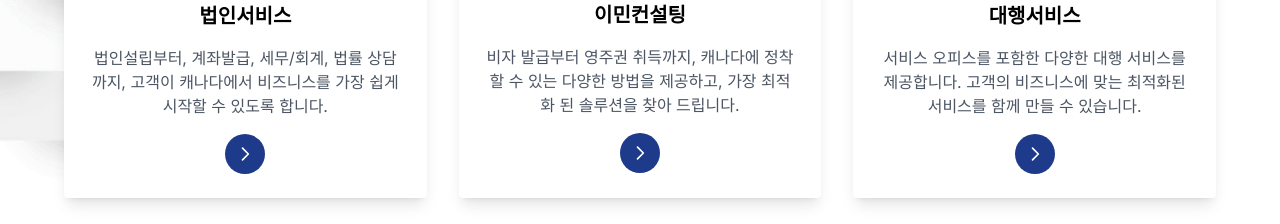
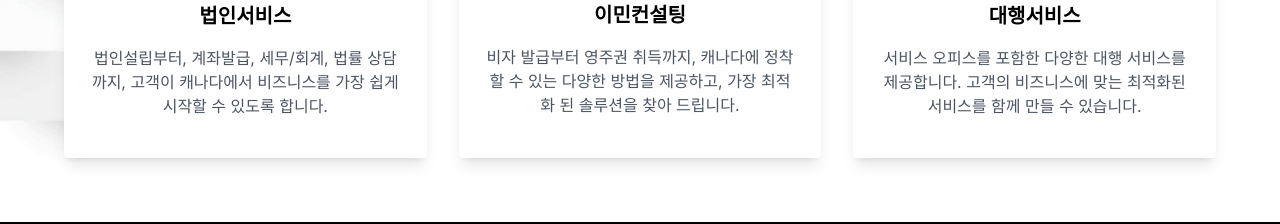
Before and after one commit to npaik/RP-Home, a Next.js app: page / in a window 1280 px wide. Shown: the part 2540-2764 px from the top of the page. Built offline with nearby package versions, Linux system fonts and the light colour scheme.

Commit message:
main page fix

```diff
--- a/src/app/components/main/fifth-block.tsx
+++ b/src/app/components/main/fifth-block.tsx
@@ -42,24 +42,7 @@ export default function FifthBlock() {
               캐나다에서 비즈니스를 가장 쉽게 시작할 수 있도록 합니다.
             </p>
             <div className="text-center">
-              <Link href="/corporation">
-                <div className="inline-flex items-center justify-center w-10 h-10 rounded-full bg-blue-900 text-white cursor-pointer">
-                  <svg
-                    xmlns="http://www.w3.org/2000/svg"
-                    fill="none"
-                    viewBox="0 0 24 24"
-                    stroke="currentColor"
-                    className="w-5 h-5"
-                  >
-                    <path
-                      strokeLinecap="round"
-                      strokeLinejoin="round"
-                      strokeWidth={2}
-                      d="M9 5l7 7-7 7"
-                    />
-                  </svg>
-                </div>
-              </Link>
+              <Link href="/corporation"></Link>
             </div>
           </div>
           <div className="bg-white p-6 rounded shadow-lg text-center relative">
@@ -76,26 +59,6 @@ export default function FifthBlock() {
               비자 발급부터 영주권 취득까지, 캐나다에 정착할 수 있는 다양한
               방법을 제공하고, 가장 최적화 된 솔루션을 찾아 드립니다.
             </p>
-            <div className="text-center">
-              <Link href="/support">
-                <div className="inline-flex items-center justify-center w-10 h-10 rounded-full bg-blue-900 text-white cursor-pointer">
-                  <svg
-                    xmlns="http://www.w3.org/2000/svg"
-                    fill="none"
-                    viewBox="0 0 24 24"
-                    stroke="currentColor"
-                    className="w-5 h-5"
-                  >
-                    <path
-                      strokeLinecap="round"
-                      strokeLinejoin="round"
-                      strokeWidth={2}
-                      d="M9 5l7 7-7 7"
-                    />
-                  </svg>
-                </div>
-              </Link>
-            </div>
           </div>
           <div className="bg-white p-6 rounded shadow-lg text-center relative">
             <div className="absolute inset-x-0 bottom-0 h-2/3"></div>
@@ -111,26 +74,6 @@ export default function FifthBlock() {
               서비스 오피스를 포함한 다양한 대행 서비스를 제공합니다. 고객의
               비즈니스에 맞는 최적화된 서비스를 함께 만들 수 있습니다.
             </p>
-            <div className="text-center">
-              <Link href="/business-consulting">
-                <div className="inline-flex items-center justify-center w-10 h-10 rounded-full bg-blue-900 text-white cursor-pointer">
-                  <svg
-                    xmlns="http://www.w3.org/2000/svg"
-                    fill="none"
-                    viewBox="0 0 24 24"
-                    stroke="currentColor"
-                    className="w-5 h-5"
-                  >
-                    <path
-                      strokeLinecap="round"
-                      strokeLinejoin="round"
-                      strokeWidth={2}
-                      d="M9 5l7 7-7 7"
-                    />
-                  </svg>
-                </div>
-              </Link>
-            </div>
           </div>
         </div>
       </div>
```
